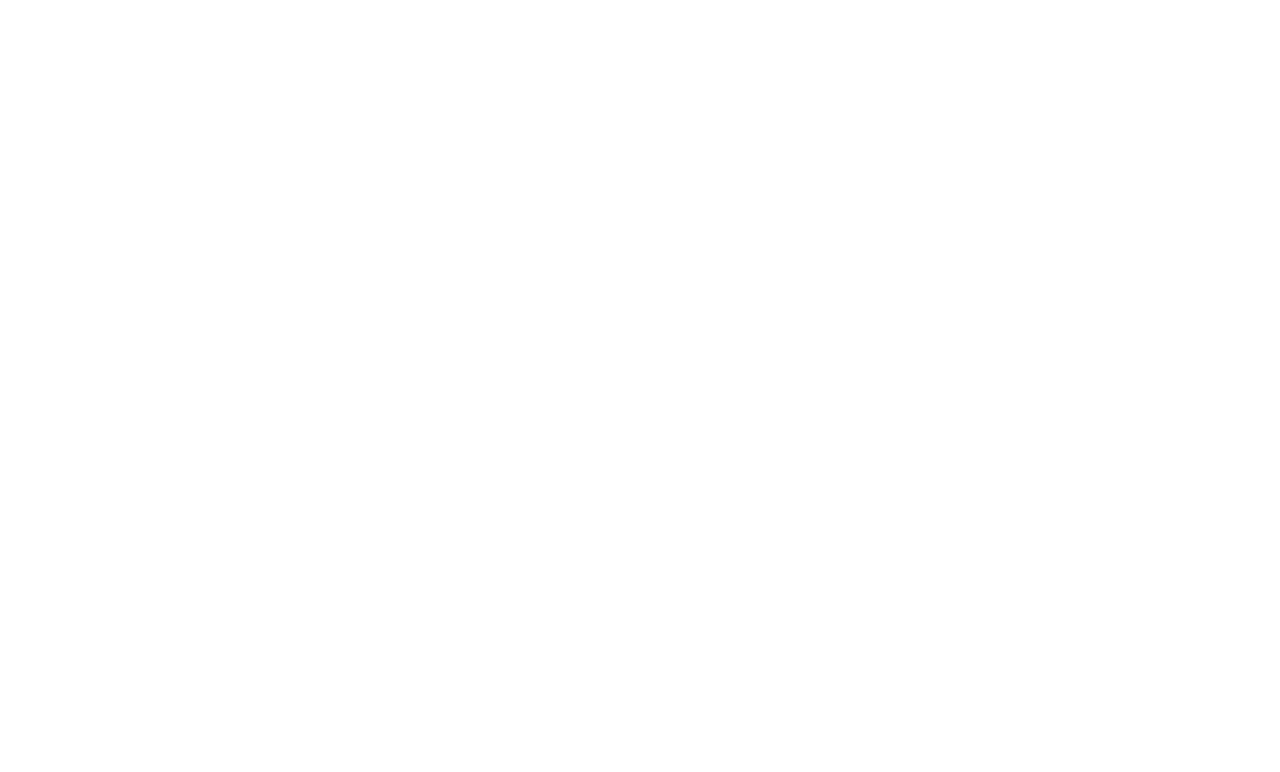
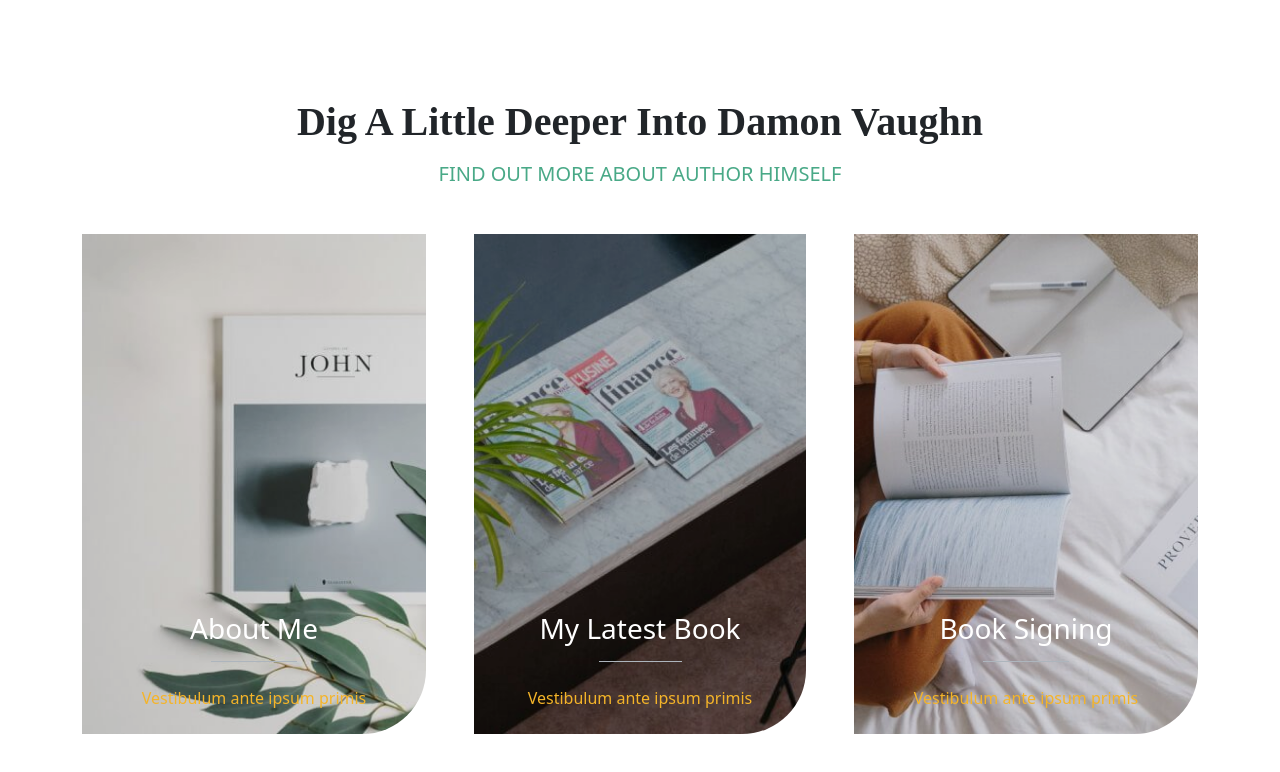
Before and after one commit to FabioVasi/proj-html-vuejs, a Vue app: page / in a window 1280 px wide. Shown: the part 4590-5362 px from the top of the page. Before the commit the page ends 4588 px from the top, so only its background shows below. Built offline with nearby package versions, Linux system fonts and the light colour scheme.

Commit message:
add section 6

```diff
--- a/src/components/AppMain.vue
+++ b/src/components/AppMain.vue
@@ -250,6 +250,44 @@
 
         </section>
 
+        <section class="dig">
+
+            <div class="container text-center">
+                <h2 class="font fs-1 fw-bold m-0">Dig A Little Deeper Into Damon Vaughn</h2>
+                <h5 style="color: #49a987;" class="fw-medium pt-3 pb-5 m-0">FIND OUT MORE ABOUT AUTHOR HIMSELF</h5>
+                <div class="row">
+                    <div class="col-4 pe-4">
+                        <div class="me card border-0">
+                            <div class="darkin">
+                                <h3 class="text-white pb-3 m-0">About Me</h3>
+                                <div class="border-bottom border-dark-subtle mb-4 w-25"></div>
+                                <p class="pb-4 m-0 fw-medium read-time">Vestibulum ante ipsum primis</p>
+                            </div>
+                        </div>
+                    </div>
+                    <div class="col-4 pe-4 ps-4">
+                        <div class="latest card border-0">
+                            <div class="darkin">
+                                <h3 class="text-white pb-3 m-0">My Latest Book</h3>
+                                <div class="border-bottom border-dark-subtle mb-4 w-25"></div>
+                                <p class="pb-4 m-0 fw-medium read-time">Vestibulum ante ipsum primis</p>
+                            </div>
+                        </div>
+                    </div>
+                    <div class="col-4 ps-4">
+                        <div class="signing card border-0">
+                            <div class="darkin">
+                                <h3 class="text-white pb-3 m-0">Book Signing</h3>
+                                <div class="border-bottom border-dark-subtle mb-4 w-25"></div>
+                                <p class="pb-4 m-0 fw-medium read-time">Vestibulum ante ipsum primis</p>
+                            </div>
+                        </div>
+                    </div>
+                </div>
+            </div>
+
+        </section>
+
     </main>
 
 </template>
@@ -261,7 +299,7 @@
         font-family: 'Times New Roman', Times, serif;
     }
 
-    .about, .critics{
+    .about, .critics, .dig{
         margin: 100px 0;
     }
     h1{
@@ -345,4 +383,35 @@
         flex-direction: column;
         justify-content: center;
     }
+
+
+
+    .me{
+        background-image: url(../assets/img/box-1.jpg);
+        background-size: cover;
+        border-radius: 0 0 4rem 0;
+        height: 500px;
+    }
+    .latest{
+        background-image: url(../assets/img/box-4.jpg);
+        background-size: cover;
+        border-radius: 0 0 4rem 0;
+        height: 500px;
+    }
+    .signing{
+        background-image: url(../assets/img/box-3.jpg);
+        background-size: cover;
+        border-radius: 0 0 4rem 0;
+        height: 500px;
+    }
+    .darkin{
+        background-color: rgba(0, 0, 0, 0.120);
+        background-size: cover;
+        border-radius: 0 0 4rem 0;
+        height: 500px;
+        display: flex;
+        flex-direction: column;
+        justify-content: end;
+        align-items: center;
+    }
 </style>
```
